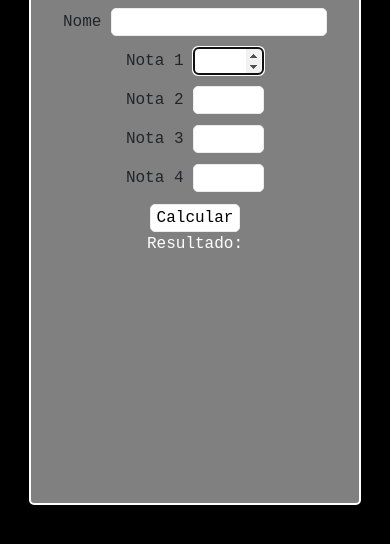
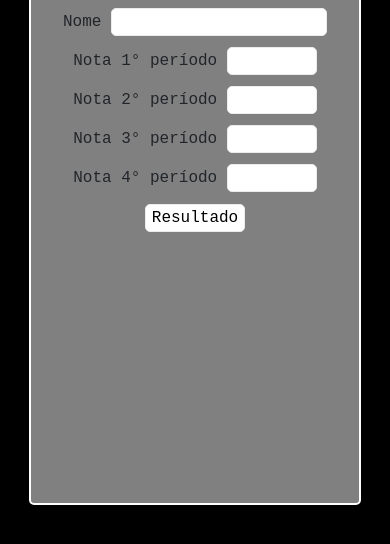
Before and after one commit to karinacristo/projetoCalcular, a plain HTML site: page index.html in a window 390 px wide. Shown: the part 334-878 px from the top of the page. Drawn offline with nearby package versions, Linux system fonts and the light colour scheme.

```diff
--- a/index.html
+++ b/index.html
@@ -52,29 +52,25 @@
             <input type="text" name="nomeAluno" id="entradaNome"/>
         </div>
         <div class='form-group'>
-          <label for="nota1">Nota 1</label>
-          <input type="number" name="nota1" id="nota1" min='0.0' max='10.0' step="0.1" autofocus required/>
+          <label for="nota1">Nota 1° período</label>
+          <input type="number" name="nota1" id="nota1" min='0.0' max='30.0' step="0.1" required style="width: 90px;"/>
       </div>
-
       <div class='form-group'>
-          <label for="nota2">Nota 2</label>
-          <input type="number" name="nota2" id="nota2" min='0.0' max='10.0' step="0.1" required
+          <label for="nota2">Nota 2° período</label>
+          <input type="number" name="nota2" id="nota2" min='0.0' max='30.0' step="0.1" required style="width: 90px;"
                />
       </div>
-
       <div class='form-group'>
-          <label for="nota3">Nota 3</label>
-          <input type="number" name="nota3" id="nota3" min='0.0' max='10.0' step="0.1" required
+          <label for="nota3">Nota 3° período</label>
+          <input type="number" name="nota3" id="nota3" min='0.0' max='30.0' step="0.1" required style="width: 90px;"
                />
       </div>
-
       <div class='form-group'>
-          <label for="nota4">Nota 4</label>
-          <input type="number" name="nota4" id="nota4" min='0.0' max='10.0' step="0.1" required
+          <label for="nota4">Nota 4° período</label>
+          <input type="number" name="nota4" id="nota4" min='0.0' max='30.0' step="0.1" required style="width: 90px;"
                />
       </div>
-      <input class="button" type="submit" id="submit" value="Calcular">
-      <p class="texto--padrao">Resultado:</p>
+      <input class="button" type="submit" id="submit" value="Resultado">
       <p class="texto--padrao" id="resultado"></p>
     </div>
     </section>
--- a/index.js
+++ b/index.js
@@ -6,14 +6,17 @@ document.getElementById("submit").onclick = function (e) {
 
     const notaFinal = ((primeiraNota + segundaNota + terceiraNota + quartaNota) / 4).toFixed(1);
     const nomeAluno = document.getElementById("entradaNome").value;
+    const mensagem = "Insira os valores das notas";
 
     let resultado;
 
+
     if (notaFinal >= 6){
-        resultado = "Aprovado";
-    } else {
-        resultado = "Reprovado"
+        resultado = "aprovado(a)"
+
+    } else if(notaFinal <= 5) {
+        resultado = "reprovado(a)"
     }
 
-    document.getElementById("resultado").innerHTML = `${nomeAluno} ficou com uma nota média de <em>${notaFinal}</em>`
+    document.getElementById("resultado").innerHTML = `${nomeAluno} ficou com uma nota média de <em>${notaFinal}</em> e foi ${resultado}`
   }
```
